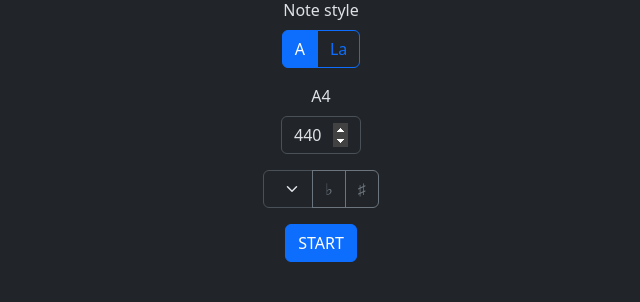
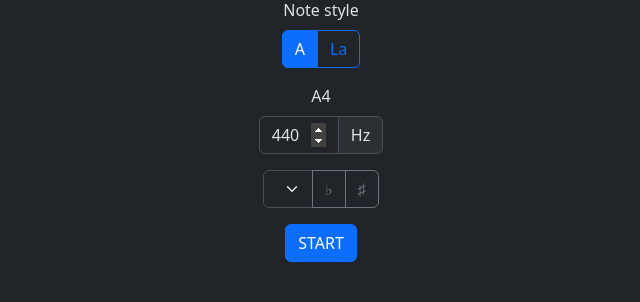
Before and after one commit to PPAFranca/LoopTune, a Flask app: page /pitchpipe in a window 1280 px wide. Shown: the part 248-550 px from the top of the page, without its empty margins (319-959 px from the left). Run offline with Flask 3, Linux system fonts and the light colour scheme; lists and menus that the app fills with data are empty.

Commit message:
Fix pitch pipe layout and make home cards accessible
- Put the A4 field's label above the input and add an "Hz" addon
- Fix .input-narrow inside input groups by matching Bootstrap's
  selector specificity and disabling flex growth
- Add visually hidden link text to the home cards so the
  stretched link has an accessible name

```diff
--- a/static/css/style.css
+++ b/static/css/style.css
@@ -19,14 +19,18 @@
     max-width: 900px;
 }
 
-.input-narrow {
+/* Written with help from Claude (Anthropic). */
+.input-narrow,
+.input-group > .input-narrow {
     width: 5rem;
+    flex: none;
 }
 .input-narrow::-webkit-inner-spin-button,
 .input-narrow::-webkit-outer-spin-button {
     opacity: 1;
 }
 
+/* Written with help from Claude (Anthropic). */
 @media (min-width: 576px) {
     .navbar-top {
         display: contents;
@@ -34,6 +38,7 @@
     }
 }
 
+/* Written with help from Claude (Anthropic). */
 @media (max-width: 575.98px) {
     .cards { grid-template-columns: 1fr; }
     .navbar-top {
--- a/templates/index.html
+++ b/templates/index.html
@@ -14,7 +14,7 @@
                     <div class="card-body">
                         <h3 class="card-title">{{ t("nav." ~ f ) }}</h3> {# claude told me about ~ operator #}
                         <p class="card-text">{{ t("home." ~ f ) }}</p>
-                        <a class="card-link stretched-link" href="{{ url_for(f) }}"></a>
+                        <a class="card-link stretched-link" href="{{ url_for(f) }}"><span class="visually-hidden">{{ t("nav." ~ f ) }}</span></a>
                     </div>
                 </div>
             </div>
--- a/templates/pitchpipe.html
+++ b/templates/pitchpipe.html
@@ -25,8 +25,11 @@
     </div>
 
     <div class="mb-3">
-        <label for="a4" class="form-label">{{ t("common.a4") }}</label>
-        <input type="number" class="form-control input-narrow mx-auto" id="a4" min="415" max="466" value="440">
+        <label for="a4" class="form-label d-block">{{ t("common.a4") }}</label>
+        <div class="input-group d-inline-flex w-auto">
+            <input type="number" class="form-control input-narrow" id="a4" min="415" max="466" value="440">
+            <span class="input-group-text">Hz</span>
+        </div>
     </div>
 
     <div class="mb-3">
```
Also changed, not shown: 1 other file.
